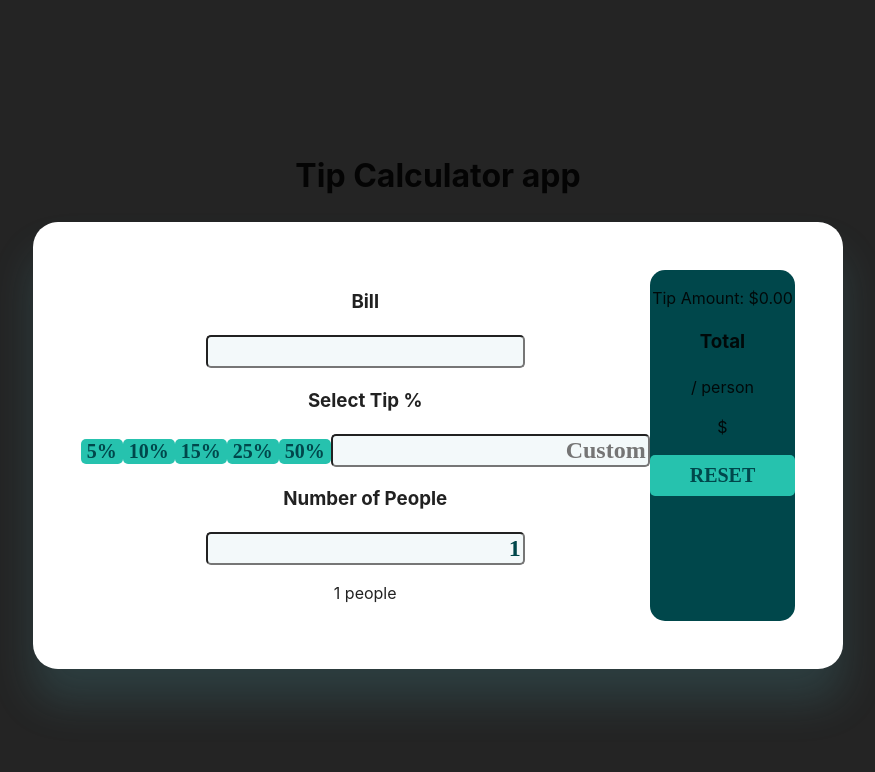
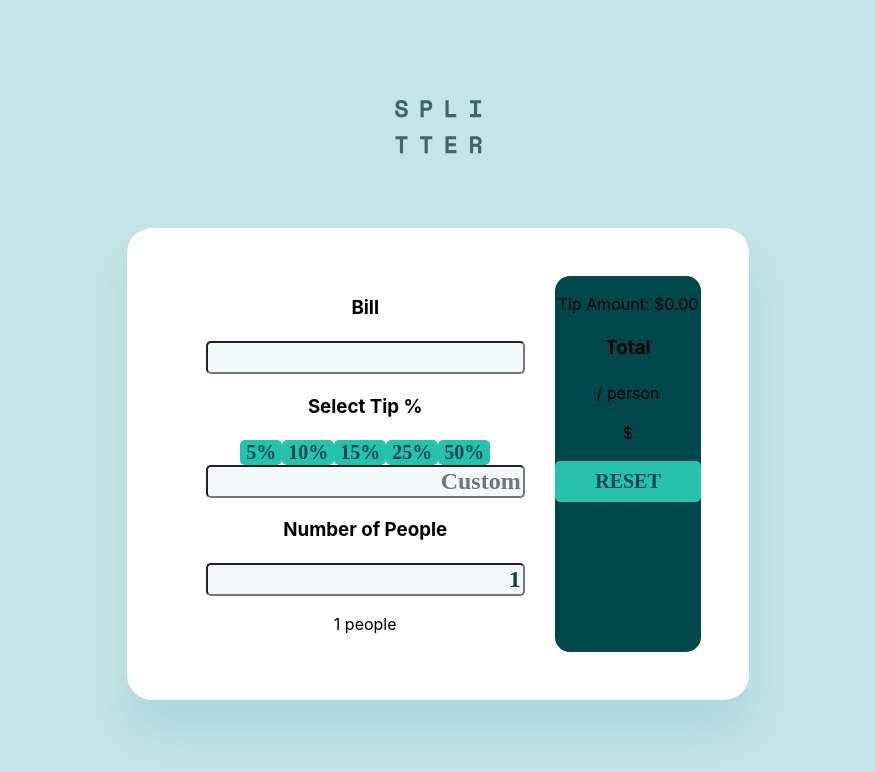
Before and after one commit to zowieerickson/react-tip-calculator-app, a React (Vite) app: page / in a window 1280 px wide. Shown: the top 772 px of the page, without its empty margins (202-1077 px from the left). Built offline with nearby package versions, Linux system fonts and the light colour scheme.

Commit message:
adjust background color, add logo

```diff
--- a/src/App.css
+++ b/src/App.css
@@ -4,3 +4,7 @@
   padding: 2rem;
   text-align: center;
 }
+
+.logo {
+  margin-bottom: 68px;
+}
--- a/src/App.jsx
+++ b/src/App.jsx
@@ -1,11 +1,13 @@
 import './App.css'
+import Logo from './assets/images/logo.svg'
 import DataWrapper from './components/DataWrapper'
 
 function App() {
 
   return (
     <div className="calculator-wrapper">
-      <h1>Tip Calculator app</h1>
+      {/* <h1>Tip Calculator app</h1> */}
+      <img className="logo" src={Logo} alt="Splitter app logo" />
       <DataWrapper />
     </div>
   )
--- a/src/index.css
+++ b/src/index.css
@@ -3,9 +3,7 @@
   line-height: 1.5;
   font-weight: 400;
 
-  color-scheme: light dark;
-  color: rgba(0, 0, 0, 0.87);
-  background-color: #242424;
+  background: #C5E4E7;
 
   font-synthesis: none;
   text-rendering: optimizeLegibility;
--- a/src/styles/datawrapper.css
+++ b/src/styles/datawrapper.css
@@ -6,6 +6,10 @@
     box-shadow: 0px 32px 43px 0px rgba(79, 166, 175, 0.20);
 }
 
+.calculation-container {
+    max-width: 380px;
+}
+
 .summary-container {
     border-radius: 15px;
     background: #00474B;
```
